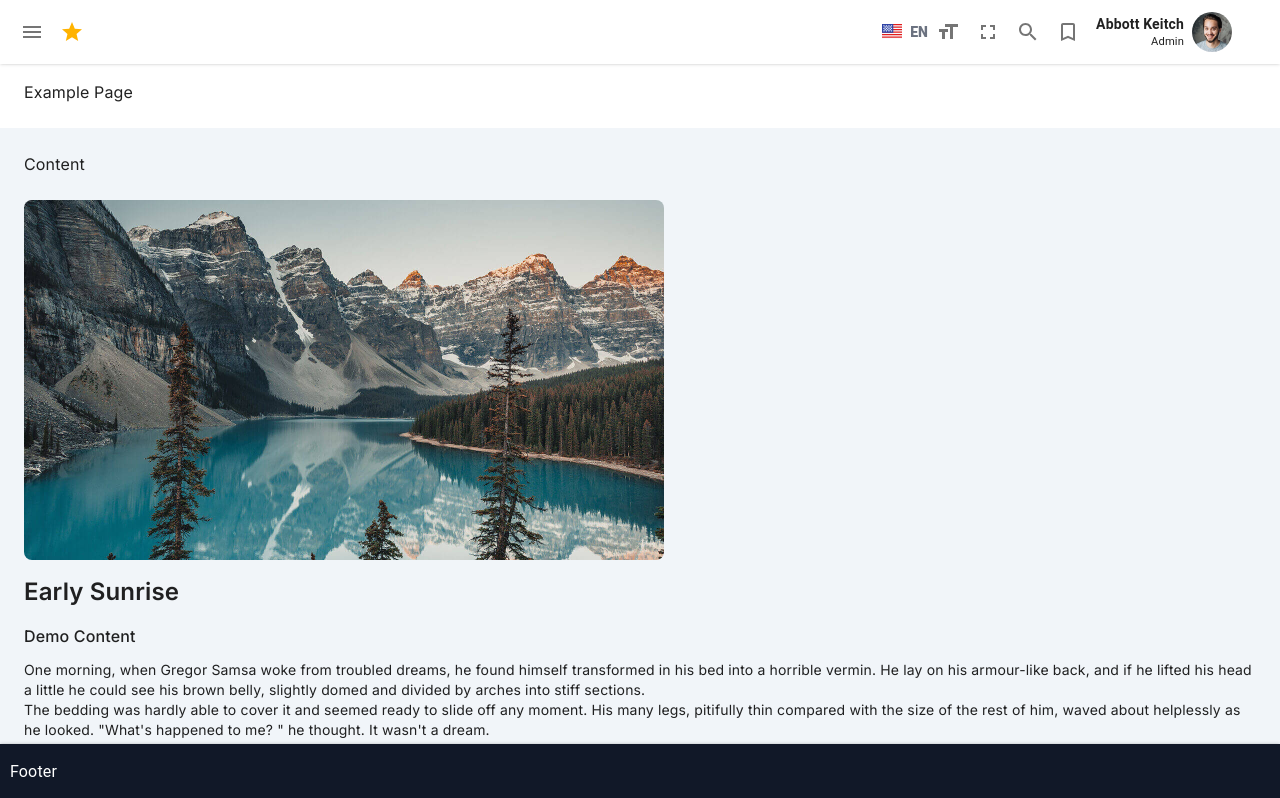
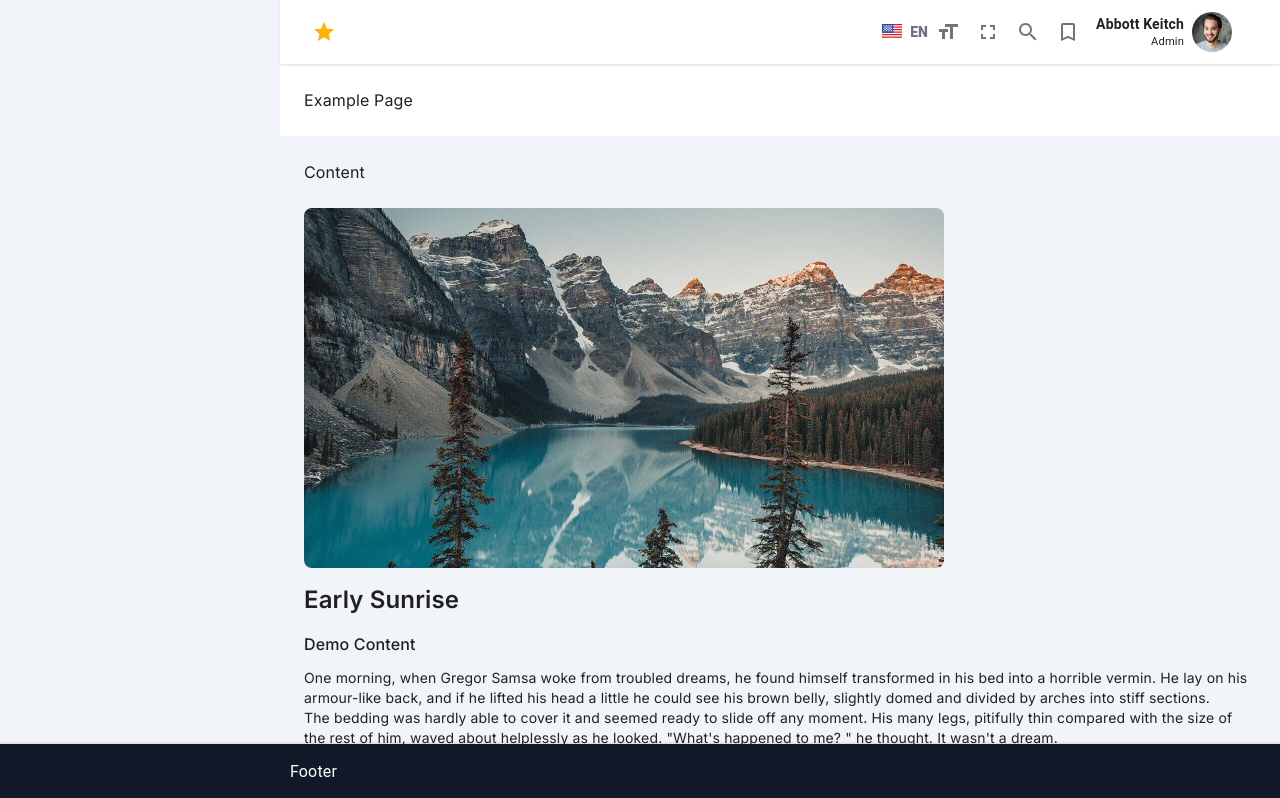
Before and after one commit to Amparo-E/fuse-next, a Next.js app: page /example in a window 1280 px wide. Shown: the top 798 px of the page. Built offline with nearby package versions, Linux system fonts and the light colour scheme.

Commit message:
fixing collapsed content

```diff
--- a/src/app/example/page.tsx
+++ b/src/app/example/page.tsx
@@ -1,5 +1,5 @@
 import DemoContent from "@/components/DemoContent";
-import Navigation from "@/components/Navigation";
+
 function Example() {
   return (
     <div>
--- a/src/app/layout.tsx
+++ b/src/app/layout.tsx
@@ -3,6 +3,7 @@ import type { Metadata } from "next";
 import { Inter } from "next/font/google";
 import "./globals.css";
 import Navigation from '@/components/Navigation';
+import PersistentDrawerLeft from '@/components/Navigation';
 
 const inter = Inter({ subsets: ["latin"] });
 
--- a/src/app/page.tsx
+++ b/src/app/page.tsx
@@ -8,6 +8,6 @@ export default function Home() {
     redirect('/example')
   }, [])
   return (
-    <>Hola</>
+    <></>
   );
 }
--- a/src/components/DemoContent.tsx
+++ b/src/components/DemoContent.tsx
@@ -8,7 +8,7 @@ const DemoContent = () => {
         sx={{
           backgroundColor: "#ffffff",
           width: '100%',
-          mt: 7,
+          // mt: 7,
           mb: 3
         }}
       >
--- a/src/components/Navigation.tsx
+++ b/src/components/Navigation.tsx
@@ -31,7 +31,7 @@ import { useEffect, useState } from "react";
 import Link from "next/link";
 import { usePathname } from "next/navigation";
 import { StarBorder } from "@mui/icons-material";
-import { CustomDrawer } from "./CustomDrawer";
+import DemoContent from "./DemoContent";
 
 const links = [
   {
@@ -52,19 +52,26 @@ const languages = [
 
 const drawerWidth = 280;
 
-const Main = styled("main", { shouldForwardProp: (prop) => prop !== "open" })<{
+
+const Main = styled('main', { shouldForwardProp: (prop) => prop !== 'open' })<{
   open?: boolean;
 }>(({ theme, open }) => ({
   flexGrow: 1,
-  transition: theme.transitions.create("margin", {
+  transition: theme.transitions.create('margin', {
     easing: theme.transitions.easing.sharp,
     duration: theme.transitions.duration.leavingScreen,
   }),
-  marginLeft:
-    open && !useMediaQuery(theme.breakpoints.down("sm"))
-      ? `${drawerWidth}px`
-      : 0,
+  marginLeft: open ? `${drawerWidth}px` : 0,
+  ...(open && {
+    transition: theme.transitions.create('margin', {
+      easing: theme.transitions.easing.easeOut,
+      duration: theme.transitions.duration.enteringScreen,
+    }),
+  }),
 }));
+
+
+
 
 interface AppBarProps extends MuiAppBarProps {
   open?: boolean;
@@ -97,17 +104,16 @@ const DrawerHeader = styled("div")(({ theme }) => ({
   justifyContent: "flex-end",
 }));
 
-export default function Navigation({ children }) {
+export default function Navigation({children}) {
   const [open, setOpen] = React.useState(false);
   const [value, setValue] = React.useState(0);
   const [anchorEl, setAnchorEl] = useState(null);
   const [selectedLanguage, setSelectedLanguage] = useState("EN");
-  const [isDrawerOpen, setDrawerOpen] = useState(false);
   const theme = useTheme();
   const isMobile = useMediaQuery(theme.breakpoints.down("sm"));
 
   useEffect(() => {
-    setDrawerOpen(!isMobile);
+    setOpen(!isMobile);
   }, [isMobile]);
 
   const pathname = usePathname();
@@ -120,9 +126,7 @@ export default function Navigation({ children }) {
     setOpen(false);
   };
 
-  const toggleDrawer = (open) => (event) => {
-    setDrawerOpen(open);
-  };
+
 
   const handleLanguageIconClick = (event) => {
     setAnchorEl(event.currentTarget);
@@ -227,7 +231,7 @@ export default function Navigation({ children }) {
               <IconButton>
                 <SearchIcon />
               </IconButton>
-              <IconButton onClick={toggleDrawer(true)}>
+              <IconButton >
                 <TurnedInNotIcon />
               </IconButton>
               <IconButton>
@@ -362,7 +366,10 @@ export default function Navigation({ children }) {
           </List>
         </Box>
       </Drawer>
-      <Main open={open}>{children}</Main>
+      <Main open={open}>
+        <DrawerHeader />
+        {children}
+      </Main>
       <BottomNavigation
         sx={{
           width: "100%",
```
